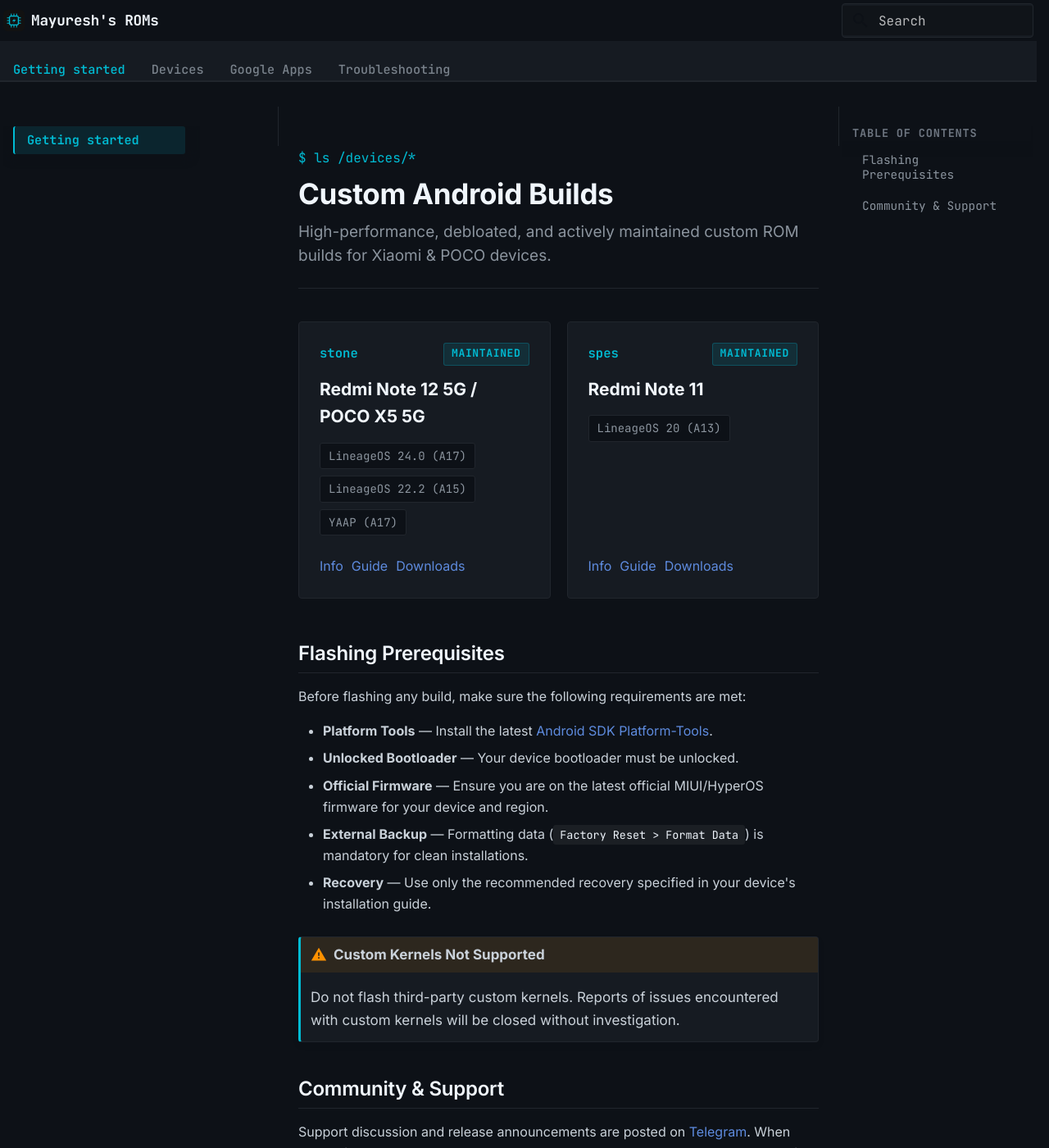
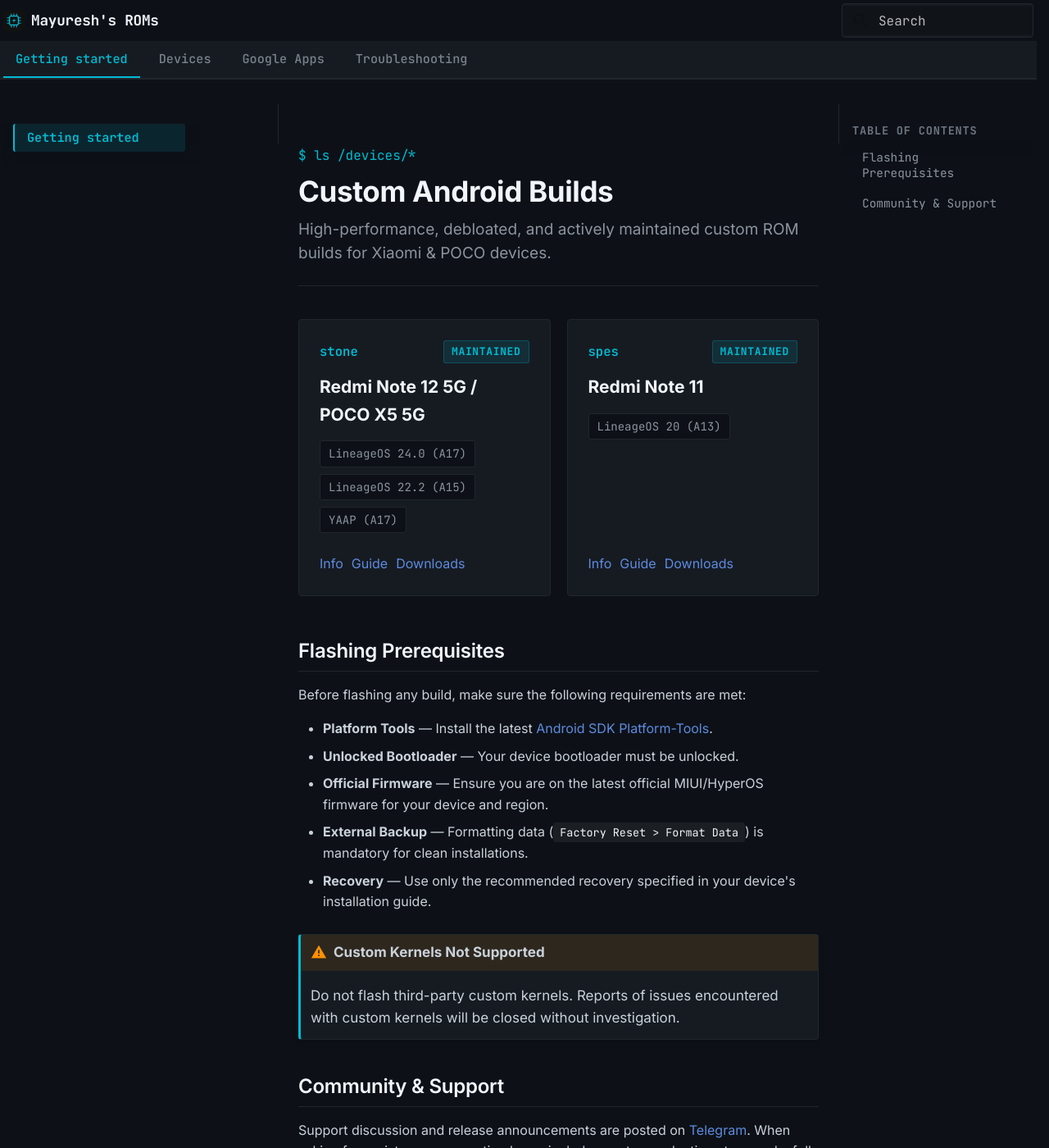
Before and after one commit to mayuresh2543/RomWiki, an MkDocs documentation site: the page built from docs/index.md, in a window 1280 px wide and 1400 px high. Shown: the whole window at 82% size. Built offline with MkDocs 1.6.1 and Material for MkDocs 9.7.7, drawn with Linux system fonts in a browser that asks for light colours.

Commit message:
fix(ui): center tabs vertically by removing Material margin-top push and balancing padding

```diff
--- a/docs/stylesheets/extra.css
+++ b/docs/stylesheets/extra.css
@@ -150,19 +150,32 @@ html {
     border-bottom: 1px solid var(--rom-border);
 }
 
+.md-tabs__list {
+    display: flex !important;
+    align-items: center !important;
+}
+
 .md-tabs__item {
+    height: auto !important;
     padding-left: 0 !important;
     padding-right: 0.4rem !important;
+    display: flex !important;
+    align-items: center !important;
 }
 
 .md-tabs__link {
+    margin-top: 0 !important;
+    display: inline-flex !important;
+    align-items: center !important;
     font-family: var(--rom-mono);
     font-size: 0.76rem;
     font-weight: 500;
     color: var(--rom-muted) !important;
-    padding: 0.45rem 0.6rem !important;
+    padding: 0.55rem 0.75rem !important;
+    line-height: 1.4 !important;
     opacity: 0.85 !important;
-    transition: color 0.12s ease, opacity 0.12s ease;
+    border-bottom: 2px solid transparent;
+    transition: color 0.12s ease, opacity 0.12s ease, border-color 0.12s ease;
 }
 
 .md-tabs__link:hover {
@@ -173,7 +186,7 @@ html {
 .md-tabs__item--active .md-tabs__link {
     color: var(--rom-accent) !important;
     opacity: 1 !important;
-    border-bottom: 2px solid var(--rom-accent);
+    border-bottom: 2px solid var(--rom-accent) !important;
 }
 
 /* ==========================================================================
```
